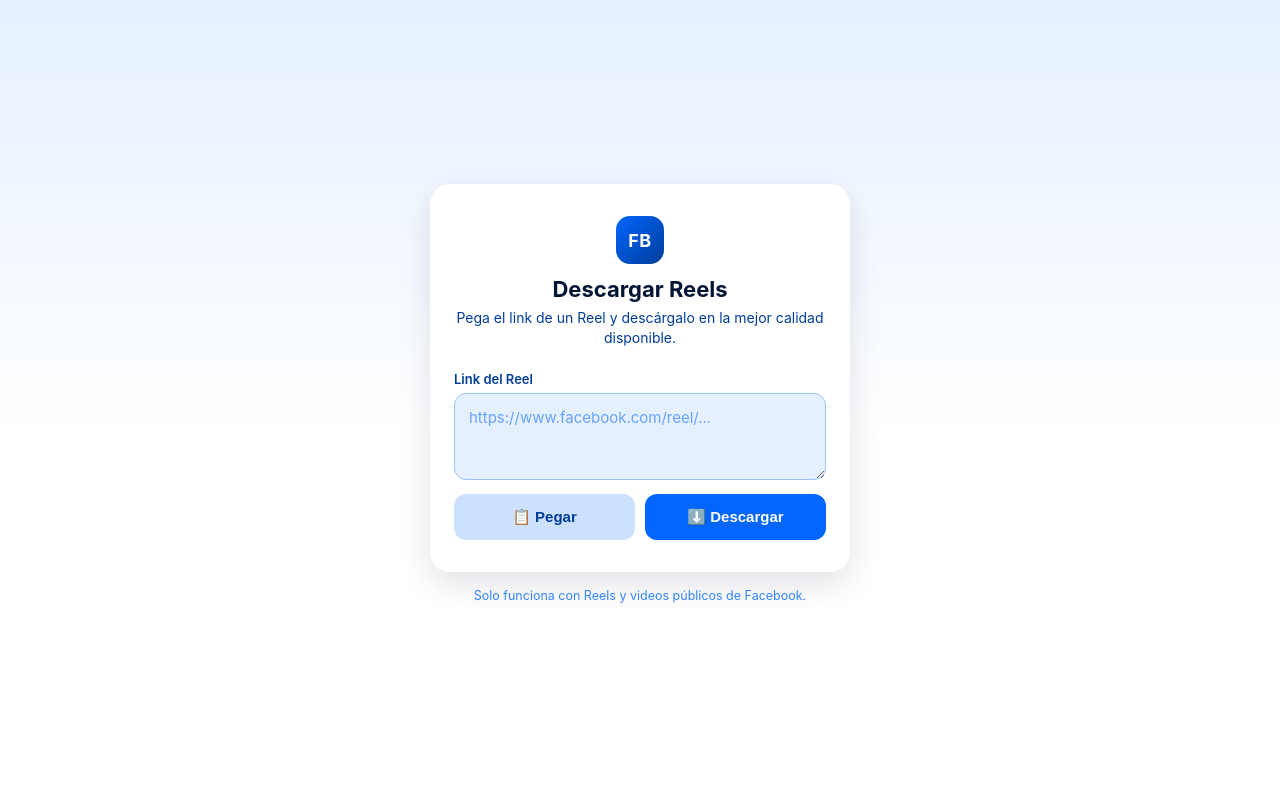
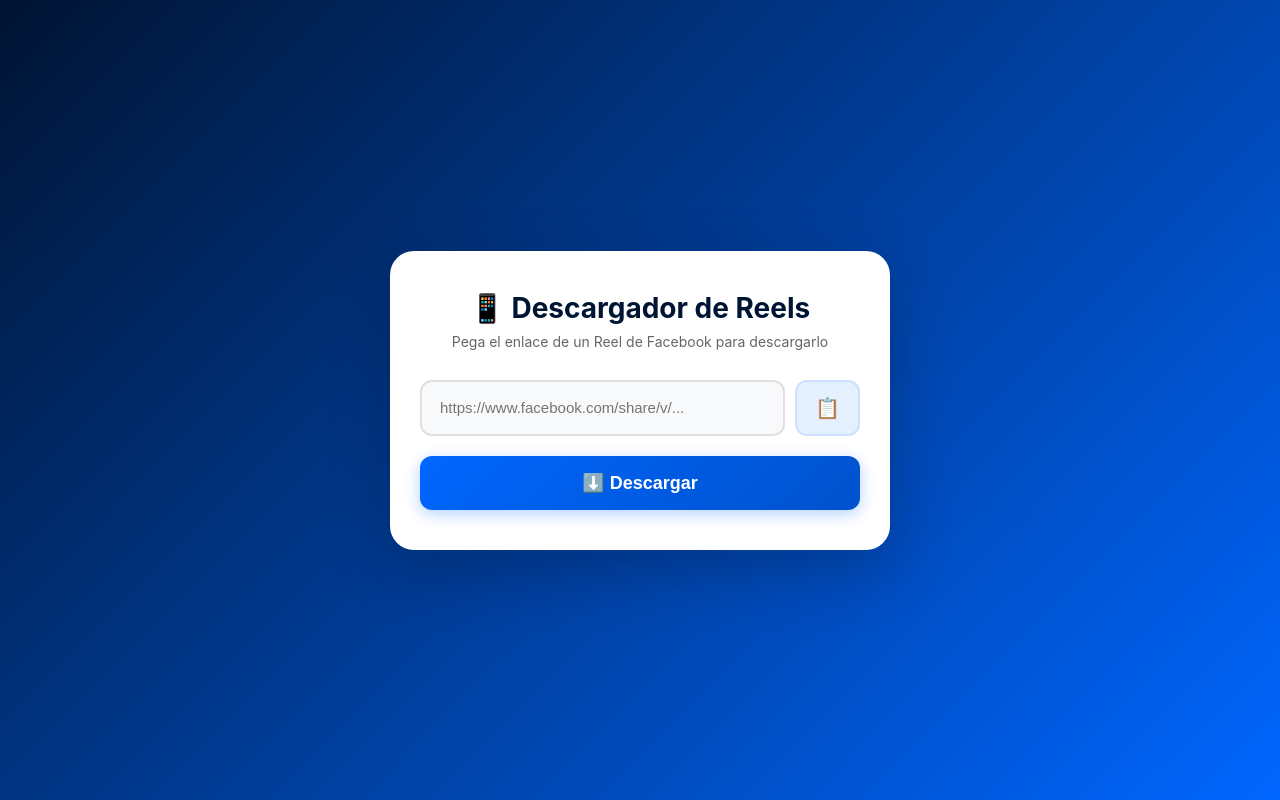
Before and after one commit to SKSKronosUTT/reel-downloader, a Flask app: page / in a window 1280 px wide. Run offline with Flask 3, Linux system fonts and the light colour scheme.

Commit message:
change app

```diff
--- a/app.py
+++ b/app.py
@@ -1,212 +1,117 @@
-"""
-Descargar Reels de Facebook — app Flask
-
-Flujo:
-  1. El usuario pega el link del Reel en la página principal (templates/index.html).
-  2. El navegador hace un POST a /api/download con { "url": "<link>" }.
-  3. El servidor descarga el HTML público de esa página de Facebook y extrae
-     la URL directa del archivo .mp4 (HD si está disponible, si no SD).
-  4. El servidor descarga ese video y lo retransmite (stream) al navegador
-     como un archivo adjunto, para que el propio navegador lo guarde en la
-     carpeta de Descargas del usuario.
-
-No se guarda nada en el servidor ni en una base de datos: todo ocurre en
-memoria mientras se retransmite el archivo.
-"""
-
-import json
-import logging
+from flask import Flask, render_template, request, jsonify, send_file
+import yt_dlp
+import os
+import tempfile
 import re
-import time
-from typing import Optional
-from urllib.parse import urlparse, urlunparse
-
-import requests
-from flask import Flask, Response, jsonify, render_template, request, stream_with_context
+from urllib.parse import urlparse
 
 app = Flask(__name__)
 
-logging.basicConfig(level=logging.INFO)
-logger = logging.getLogger(__name__)
+# Configuración para descargas
+DOWNLOAD_PATH = os.path.join(os.path.expanduser('~'), 'Downloads')
 
-# Encabezados que imitan un navegador de escritorio normal lo más fielmente
-# posible. Facebook es agresivo bloqueando peticiones que "huelen" a bot,
-# así que entre más completo este set, mejor.
-BROWSER_HEADERS = {
-    "User-Agent": (
-        "Mozilla/5.0 (Windows NT 10.0; Win64; x64) AppleWebKit/537.36 "
-        "(KHTML, like Gecko) Chrome/124.0.0.0 Safari/537.36"
-    ),
-    "Accept": "text/html,application/xhtml+xml,application/xml;q=0.9,image/avif,image/webp,*/*;q=0.8",
-    "Accept-Language": "es-ES,es;q=0.9,en;q=0.8",
-    "Upgrade-Insecure-Requests": "1",
-    "Sec-Fetch-Dest": "document",
-    "Sec-Fetch-Mode": "navigate",
-    "Sec-Fetch-Site": "none",
-    "Sec-Fetch-User": "?1",
-    "Cache-Control": "max-age=0",
-}
+def is_valid_facebook_url(url):
+    """Verifica si la URL es de Facebook"""
+    facebook_patterns = [
+        r'facebook\.com/share/v/',
+        r'facebook\.com/watch',
+        r'facebook\.com/video',
+        r'fb\.watch'
+    ]
+    return any(re.search(pattern, url) for pattern in facebook_patterns)
 
-# Facebook incrusta la URL del video en el HTML como un valor JSON escapado,
-# bajo alguno de estos dos nombres de campo.
-HD_PATTERN = re.compile(r'"playable_url_quality_hd":"([^"]+)"')
-SD_PATTERN = re.compile(r'"playable_url":"([^"]+)"')
+def download_reel(url):
+    """Descarga el reel de Facebook"""
+    try:
+        # Configuración de yt-dlp
+        ydl_opts = {
+            'format': 'best[ext=mp4]/best',
+            'outtmpl': os.path.join(tempfile.gettempdir(), '%(title)s.%(ext)s'),
+            'quiet': True,
+            'no_warnings': True,
+            'extract_flat': False,
+            'headers': {
+                'User-Agent': 'Mozilla/5.0 (Windows NT 10.0; Win64; x64) AppleWebKit/537.36 (KHTML, like Gecko) Chrome/91.0.4472.124 Safari/537.36'
+            }
+        }
 
-CHUNK_SIZE = 64 * 1024  # 64 KB por fragmento al retransmitir el video
+        with yt_dlp.YoutubeDL(ydl_opts) as ydl:
+            info = ydl.extract_info(url, download=True)
+            filename = ydl.prepare_filename(info)
 
+            # Verificar si el archivo existe
+            if os.path.exists(filename):
+                return filename
+            else:
+                # Buscar el archivo si el nombre no coincide exactamente
+                temp_dir = tempfile.gettempdir()
+                files = [f for f in os.listdir(temp_dir) if f.endswith('.mp4')]
+                if files:
+                    # Tomar el archivo más reciente
+                    latest_file = max([os.path.join(temp_dir, f) for f in files], key=os.path.getctime)
+                    return latest_file
+                return None
 
-class ExtractionError(Exception):
-    """Error ya con un mensaje listo para mostrarle al usuario."""
+    except Exception as e:
+        print(f"Error en download_reel: {str(e)}")
+        return None
 
-    def __init__(self, user_message: str):
-        super().__init__(user_message)
-        self.user_message = user_message
+@app.route('/')
+def index():
+    return render_template('index.html')
 
+@app.route('/download', methods=['POST'])
+def download():
+    try:
+        data = request.get_json()
+        url = data.get('url', '').strip()
 
-def is_facebook_link(url: str) -> bool:
-    return "facebook.com" in url or "fb.watch" in url
+        if not url:
+            return jsonify({'success': False, 'error': 'URL no proporcionada'}), 400
 
+        if not is_valid_facebook_url(url):
+            return jsonify({'success': False, 'error': 'URL de Facebook no válida'}), 400
 
-def unescape_facebook_string(raw: str) -> str:
-    """Facebook escapa la URL como si fuera un string JSON (ej. usa \\/
-    en vez de /). Reutilizamos el parser JSON de la librería estándar
-    para desescaparla de forma correcta y segura."""
-    try:
-        return json.loads(f'"{raw}"')
-    except (ValueError, json.JSONDecodeError):
-        return raw.replace("\\/", "/")
+        # Descargar el video
+        video_path = download_reel(url)
 
+        if not video_path or not os.path.exists(video_path):
+            return jsonify({'success': False, 'error': 'No se pudo descargar el video'}), 500
 
-def find_video_url_in_html(html: str) -> Optional[str]:
-    hd_match = HD_PATTERN.search(html)
-    sd_match = SD_PATTERN.search(html)
-    raw_url = hd_match.group(1) if hd_match else (sd_match.group(1) if sd_match else None)
-    if not raw_url:
-        return None
-    return unescape_facebook_string(raw_url)
+        try:
+            # Guardar en la carpeta de descargas
+            filename = os.path.basename(video_path)
+            download_path = os.path.join(DOWNLOAD_PATH, filename)
 
+            # Si ya existe un archivo con el mismo nombre, agregar un número
+            counter = 1
+            base, ext = os.path.splitext(download_path)
+            while os.path.exists(download_path):
+                download_path = f"{base}_{counter}{ext}"
+                counter += 1
 
-def to_mbasic_url(url: str) -> Optional[str]:
-    """Convierte un link normal de facebook.com a su versión mbasic
-    (pensada para navegadores simples), que a veces evita bloqueos que sí
-    aplican a la versión de escritorio."""
-    parsed = urlparse(url)
-    if "facebook.com" not in parsed.netloc:
-        return None
-    return urlunparse(parsed._replace(netloc="mbasic.facebook.com", scheme="https"))
+            # Mover el archivo a la carpeta de descargas
+            import shutil
+            shutil.move(video_path, download_path)
 
+            return jsonify({
+                'success': True,
+                'message': 'Descarga exitosa',
+                'filename': os.path.basename(download_path)
+            })
 
-def fetch_page(session: requests.Session, url: str) -> str:
-    try:
-        response = session.get(url, timeout=15, allow_redirects=True)
-    except requests.RequestException as exc:
-        logger.exception("Fallo de red al pedir %s", url)
-        raise ExtractionError(
-            "No se pudo conectar con Facebook (fallo de red desde el servidor). "
-            "Intenta de nuevo en unos minutos."
-        ) from exc
+        except Exception as e:
+            print(f"Error al mover archivo: {str(e)}")
+            # Si falla, servir el archivo temporal
+            return send_file(
+                video_path,
+                as_attachment=True,
+                download_name=os.path.basename(video_path)
+            )
 
-    if response.status_code != 200:
-        # Guardamos un fragmento de la respuesta en el log del servidor para
-        # poder diagnosticar (en PythonAnywhere: pestaña Web -> Error log).
-        logger.warning(
-            "Facebook respondio %s para %s. Primeros 300 caracteres: %r",
-            response.status_code,
-            url,
-            response.text[:300],
-        )
-        raise ExtractionError(
-            f"Facebook respondió con un error (código {response.status_code}) al pedir "
-            "esa página. Es probable que esté bloqueando temporalmente peticiones "
-            "automáticas desde este servidor; intenta de nuevo más tarde."
-        )
+    except Exception as e:
+        print(f"Error general: {str(e)}")
+        return jsonify({'success': False, 'error': f'Error al procesar la solicitud: {str(e)}'}), 500
 
-    return response.text
-
-
-def extract_video_url(facebook_url: str) -> Optional[str]:
-    session = requests.Session()
-    session.headers.update(BROWSER_HEADERS)
-
-    html = fetch_page(session, facebook_url)
-    video_url = find_video_url_in_html(html)
-    if video_url:
-        return video_url
-
-    # No se encontró en la versión normal: probamos con la versión mbasic,
-    # que a veces sirve el HTML de forma más simple/directa.
-    mbasic_url = to_mbasic_url(facebook_url)
-    if mbasic_url and mbasic_url != facebook_url:
-        try:
-            html = fetch_page(session, mbasic_url)
-            video_url = find_video_url_in_html(html)
-        except ExtractionError:
-            pass  # nos quedamos con "no encontrado" del intento original
-
-    return video_url
-
-
-@app.route("/")
-def index():
-    return render_template("index.html")
-
-
-@app.route("/api/download", methods=["POST"])
-def api_download():
-    data = request.get_json(silent=True) or {}
-    facebook_url = (data.get("url") or "").strip()
-
-    if not facebook_url:
-        return jsonify({"error": "Pega el link del Reel primero."}), 400
-
-    if not is_facebook_link(facebook_url):
-        return jsonify({"error": "Ese no parece un link de Facebook."}), 400
-
-    try:
-        video_url = extract_video_url(facebook_url)
-    except ExtractionError as exc:
-        return jsonify({"error": exc.user_message}), 502
-
-    if not video_url:
-        return (
-            jsonify(
-                {
-                    "error": "No se pudo encontrar el video en ese link. "
-                    "Verifica que el Reel sea público y que el link sea correcto."
-                }
-            ),
-            422,
-        )
-
-    try:
-        video_response = requests.get(
-            video_url, headers=BROWSER_HEADERS, stream=True, timeout=30
-        )
-        video_response.raise_for_status()
-    except requests.RequestException as exc:
-        logger.exception("Fallo al descargar el video desde %s", video_url)
-        status = getattr(exc.response, "status_code", None)
-        detail = f" (código {status})" if status else ""
-        return jsonify({"error": f"No se pudo descargar el video{detail}. Intenta de nuevo."}), 502
-
-    filename = f"reel_{int(time.time())}.mp4"
-
-    def generate():
-        try:
-            for chunk in video_response.iter_content(chunk_size=CHUNK_SIZE):
-                if chunk:
-                    yield chunk
-        finally:
-            video_response.close()
-
-    return Response(
-        stream_with_context(generate()),
-        mimetype="video/mp4",
-        headers={"Content-Disposition": f'attachment; filename="{filename}"'},
-    )
-
-
-if __name__ == "__main__":
-    # Solo se usa para correrlo en tu computadora con `python app.py`.
-    # En PythonAnywhere, el archivo WSGI importa directamente `app`.
+if __name__ == '__main__':
     app.run(debug=True)
--- a/requirements.txt
+++ b/requirements.txt
@@ -1,2 +1,2 @@
-Flask==3.0.3
-requests==2.32.3
+Flask==2.3.3
+yt-dlp==2024.9.27
--- /dev/null
+++ b/static/style.css
@@ -0,0 +1,233 @@
+* {
+    margin: 0;
+    padding: 0;
+    box-sizing: border-box;
+}
+
+body {
+    font-family: -apple-system, BlinkMacSystemFont, 'Segoe UI', Roboto, Oxygen, Ubuntu, sans-serif;
+    background: linear-gradient(135deg, #001433 0%, #003d99 50%, #0066ff 100%);
+    min-height: 100vh;
+    display: flex;
+    justify-content: center;
+    align-items: center;
+    padding: 20px;
+}
+
+.container {
+    width: 100%;
+    max-width: 500px;
+    animation: fadeIn 0.6s ease-out;
+}
+
+.card {
+    background: white;
+    border-radius: 24px;
+    padding: 40px 30px;
+    box-shadow: 0 20px 60px rgba(0, 20, 51, 0.3);
+    backdrop-filter: blur(10px);
+    transition: transform 0.3s ease;
+}
+
+.card:hover {
+    transform: translateY(-5px);
+}
+
+h1 {
+    color: #001433;
+    font-size: 28px;
+    font-weight: 700;
+    text-align: center;
+    margin-bottom: 8px;
+}
+
+.subtitle {
+    color: #666;
+    text-align: center;
+    font-size: 14px;
+    margin-bottom: 30px;
+}
+
+.input-group {
+    display: flex;
+    gap: 10px;
+    margin-bottom: 20px;
+}
+
+.input-group input {
+    flex: 1;
+    padding: 14px 18px;
+    border: 2px solid #e0e0e0;
+    border-radius: 12px;
+    font-size: 15px;
+    transition: all 0.3s ease;
+    outline: none;
+    background: #f8f9fa;
+}
+
+.input-group input:focus {
+    border-color: #0066ff;
+    background: white;
+    box-shadow: 0 0 0 4px rgba(0, 102, 255, 0.1);
+}
+
+.btn-paste {
+    padding: 14px 18px;
+    background: #e5f0ff;
+    border: 2px solid #cce0ff;
+    border-radius: 12px;
+    cursor: pointer;
+    font-size: 20px;
+    transition: all 0.3s ease;
+    color: #0066ff;
+}
+
+.btn-paste:hover {
+    background: #cce0ff;
+    transform: scale(1.05);
+    border-color: #0066ff;
+}
+
+.btn-download {
+    width: 100%;
+    padding: 16px;
+    background: linear-gradient(135deg, #0066ff, #0052cc);
+    color: white;
+    border: none;
+    border-radius: 12px;
+    font-size: 18px;
+    font-weight: 600;
+    cursor: pointer;
+    transition: all 0.3s ease;
+    box-shadow: 0 4px 15px rgba(0, 102, 255, 0.3);
+}
+
+.btn-download:hover {
+    transform: translateY(-2px);
+    box-shadow: 0 6px 25px rgba(0, 102, 255, 0.4);
+    background: linear-gradient(135deg, #3385ff, #0066ff);
+}
+
+.btn-download:active {
+    transform: translateY(0);
+}
+
+.btn-download:disabled {
+    opacity: 0.6;
+    cursor: not-allowed;
+    transform: none;
+}
+
+/* Spinner */
+.spinner {
+    text-align: center;
+    padding: 30px 0;
+}
+
+.spinner-circle {
+    width: 50px;
+    height: 50px;
+    border: 4px solid #e5f0ff;
+    border-top: 4px solid #0066ff;
+    border-radius: 50%;
+    animation: spin 1s linear infinite;
+    margin: 0 auto 20px;
+}
+
+.spinner p {
+    color: #666;
+    font-size: 14px;
+}
+
+@keyframes spin {
+    0% { transform: rotate(0deg); }
+    100% { transform: rotate(360deg); }
+}
+
+/* Success Screen */
+.success-icon {
+    font-size: 64px;
+    text-align: center;
+    margin-bottom: 20px;
+    animation: bounce 0.6s ease;
+}
+
+.success-title {
+    color: #001433;
+    text-align: center;
+    font-size: 24px;
+    font-weight: 700;
+    margin-bottom: 10px;
+}
+
+.success-message {
+    color: #666;
+    text-align: center;
+    font-size: 16px;
+    margin-bottom: 30px;
+}
+
+.btn-back {
+    width: 100%;
+    padding: 16px;
+    background: #e5f0ff;
+    color: #0066ff;
+    border: 2px solid #cce0ff;
+    border-radius: 12px;
+    font-size: 16px;
+    font-weight: 600;
+    cursor: pointer;
+    transition: all 0.3s ease;
+}
+
+.btn-back:hover {
+    background: #cce0ff;
+    transform: translateY(-2px);
+    border-color: #0066ff;
+}
+
+/* Animations */
+@keyframes fadeIn {
+    from {
+        opacity: 0;
+        transform: translateY(-20px);
+    }
+    to {
+        opacity: 1;
+        transform: translateY(0);
+    }
+}
+
+@keyframes bounce {
+    0% {
+        transform: scale(0.5);
+        opacity: 0;
+    }
+    50% {
+        transform: scale(1.2);
+        opacity: 1;
+    }
+    100% {
+        transform: scale(1);
+    }
+}
+
+/* Responsive */
+@media (max-width: 600px) {
+    .card {
+        padding: 30px 20px;
+    }
+
+    h1 {
+        font-size: 24px;
+    }
+
+    .input-group {
+        flex-direction: column;
+    }
+
+    .btn-paste {
+        padding: 12px;
+        font-size: 18px;
+    }
+}
--- a/templates/index.html
+++ b/templates/index.html
@@ -1,65 +1,151 @@
 <!DOCTYPE html>
 <html lang="es">
 <head>
-  <meta charset="UTF-8" />
-  <meta name="viewport" content="width=device-width, initial-scale=1.0" />
-  <title>Descargar Reels de Facebook</title>
-  <link rel="stylesheet" href="{{ url_for('static', filename='css/style.css') }}" />
+    <meta charset="UTF-8">
+    <meta name="viewport" content="width=device-width, initial-scale=1.0">
+    <title>Descargador de Reels - Facebook</title>
+    <link rel="stylesheet" href="{{ url_for('static', filename='style.css') }}">
 </head>
 <body>
-  <main class="page">
-    <div class="card">
+    <div class="container">
+        <div class="card">
+            <h1>📱 Descargador de Reels</h1>
+            <p class="subtitle">Pega el enlace de un Reel de Facebook para descargarlo</p>
 
-      <header class="card__header">
-        <div class="logo-badge">FB</div>
-        <h1>Descargar Reels</h1>
-        <p class="subtitle">Pega el link de un Reel y descárgalo en la mejor calidad disponible.</p>
-      </header>
+            <div id="mainScreen">
+                <div class="input-group">
+                    <input type="text" id="urlInput" placeholder="https://www.facebook.com/share/v/..." />
+                    <button id="pasteBtn" class="btn-paste" title="Pegar desde portapapeles">
+                        📋
+                    </button>
+                </div>
 
-      <!-- Vista principal: pegar link y descargar -->
-      <section id="input-view" class="view">
-        <label for="link-input" class="field-label">Link del Reel</label>
-        <textarea
-          id="link-input"
-          class="link-input"
-          placeholder="https://www.facebook.com/reel/..."
-          rows="3"
-        ></textarea>
+                <button id="downloadBtn" class="btn-download">
+                    ⬇️ Descargar
+                </button>
 
-        <div class="button-row">
-          <button id="paste-btn" type="button" class="btn btn--secondary">
-            📋 Pegar
-          </button>
-          <button id="download-btn" type="button" class="btn btn--primary">
-            ⬇️ Descargar
-          </button>
+                <div id="loadingSpinner" class="spinner" style="display: none;">
+                    <div class="spinner-circle"></div>
+                    <p>Descargando video...</p>
+                </div>
+            </div>
+
+            <div id="successScreen" style="display: none;">
+                <div class="success-icon">✅</div>
+                <h2 class="success-title">Descarga exitosa</h2>
+                <p class="success-message">El video se ha guardado en tu carpeta de descargas</p>
+                <button id="backBtn" class="btn-back">⬅️ Descargar otro video</button>
+            </div>
         </div>
-
-        <p id="error-message" class="error-message" hidden></p>
-
-        <div id="loading" class="loading" hidden>
-          <span class="spinner"></span>
-          <span>Descargando el video, esto puede tardar unos segundos…</span>
-        </div>
-      </section>
-
-      <!-- Vista de éxito -->
-      <section id="success-view" class="view" hidden>
-        <div class="success-icon">✅</div>
-        <h2>¡Video descargado con éxito!</h2>
-        <p class="subtitle">El video se guardó en la carpeta de Descargas de tu dispositivo.</p>
-        <button id="reset-btn" type="button" class="btn btn--primary btn--block">
-          Descargar otro Reel
-        </button>
-      </section>
-
     </div>
 
-    <p class="footnote">
-      Solo funciona con Reels y videos públicos de Facebook.
-    </p>
-  </main>
+    <script>
+        document.addEventListener('DOMContentLoaded', function() {
+            const urlInput = document.getElementById('urlInput');
+            const pasteBtn = document.getElementById('pasteBtn');
+            const downloadBtn = document.getElementById('downloadBtn');
+            const mainScreen = document.getElementById('mainScreen');
+            const successScreen = document.getElementById('successScreen');
+            const loadingSpinner = document.getElementById('loadingSpinner');
+            const backBtn = document.getElementById('backBtn');
 
-  <script src="{{ url_for('static', filename='js/main.js') }}"></script>
+            // Función para pegar desde portapapeles
+            pasteBtn.addEventListener('click', async function() {
+                try {
+                    const text = await navigator.clipboard.readText();
+                    urlInput.value = text;
+                    urlInput.style.borderColor = '#66a3ff';
+                    setTimeout(() => {
+                        urlInput.style.borderColor = '#ccc';
+                    }, 2000);
+                } catch (err) {
+                    alert('No se pudo acceder al portapapeles. Por favor, pega el enlace manualmente.');
+                }
+            });
+
+            // Función para mostrar/ocultar estados
+            function showLoading() {
+                mainScreen.style.display = 'none';
+                successScreen.style.display = 'none';
+                loadingSpinner.style.display = 'block';
+            }
+
+            function showMainScreen() {
+                mainScreen.style.display = 'block';
+                successScreen.style.display = 'none';
+                loadingSpinner.style.display = 'none';
+                urlInput.value = '';
+                downloadBtn.disabled = false;
+            }
+
+            function showSuccess() {
+                mainScreen.style.display = 'none';
+                successScreen.style.display = 'block';
+                loadingSpinner.style.display = 'none';
+            }
+
+            // Función para descargar
+            downloadBtn.addEventListener('click', async function() {
+                const url = urlInput.value.trim();
+
+                if (!url) {
+                    alert('Por favor, pega un enlace de Facebook Reel');
+                    return;
+                }
+
+                // Validar que sea una URL de Facebook
+                if (!url.includes('facebook.com') && !url.includes('fb.watch')) {
+                    alert('Por favor, ingresa una URL válida de Facebook');
+                    return;
+                }
+
+                showLoading();
+
+                try {
+                    const response = await fetch('/download', {
+                        method: 'POST',
+                        headers: {
+                            'Content-Type': 'application/json',
+                        },
+                        body: JSON.stringify({ url: url })
+                    });
+
+                    const data = await response.json();
+
+                    if (data.success) {
+                        showSuccess();
+                    } else {
+                        alert('Error: ' + (data.error || 'No se pudo descargar el video'));
+                        showMainScreen();
+                    }
+                } catch (error) {
+                    alert('Error al conectar con el servidor: ' + error.message);
+                    showMainScreen();
+                }
+            });
+
+            // Botón para regresar
+            backBtn.addEventListener('click', function() {
+                showMainScreen();
+            });
+
+            // Permitir descargar con Enter
+            urlInput.addEventListener('keypress', function(e) {
+                if (e.key === 'Enter') {
+                    downloadBtn.click();
+                }
+            });
+
+            // Validar URL mientras se escribe
+            urlInput.addEventListener('input', function() {
+                const url = this.value.trim();
+                if (url && (url.includes('facebook.com') || url.includes('fb.watch'))) {
+                    this.style.borderColor = '#66a3ff';
+                } else {
+                    this.style.borderColor = '#ccc';
+                }
+            });
+        });
+    </script>
 </body>
 </html>
```
